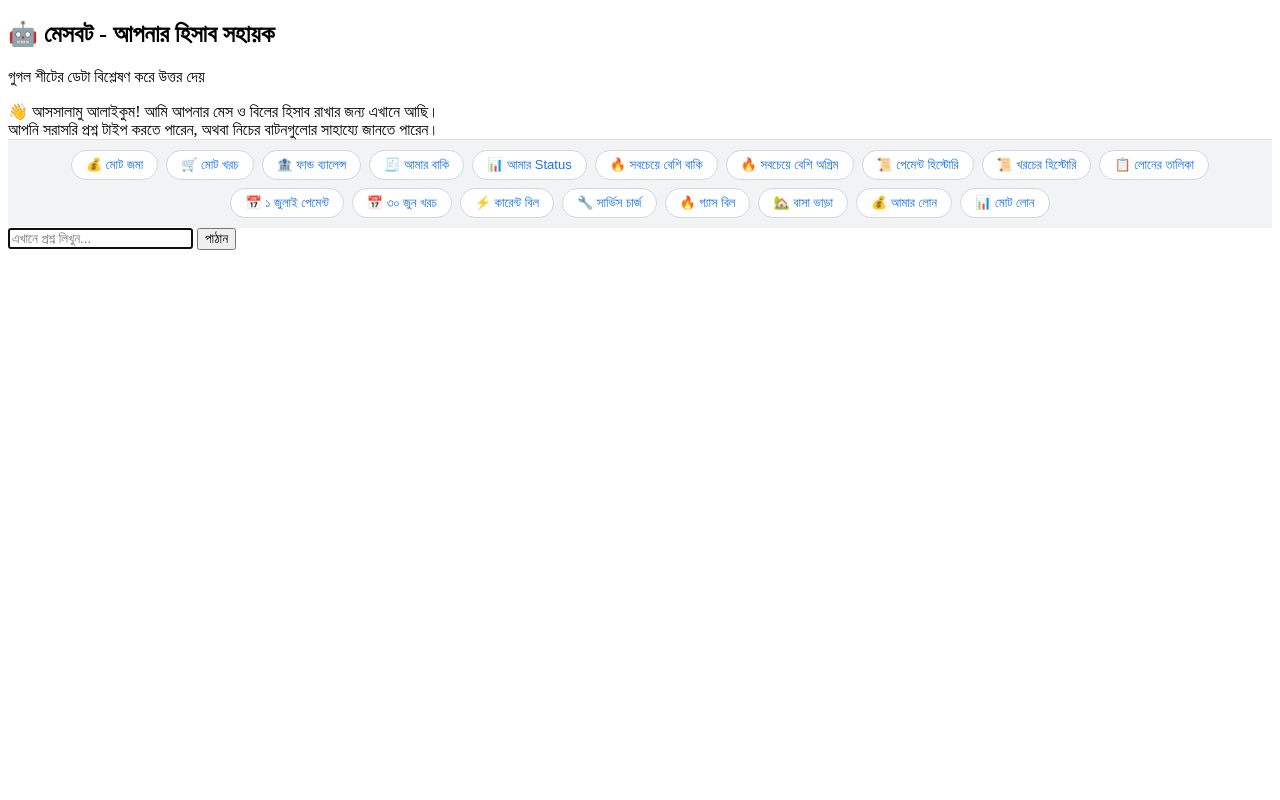
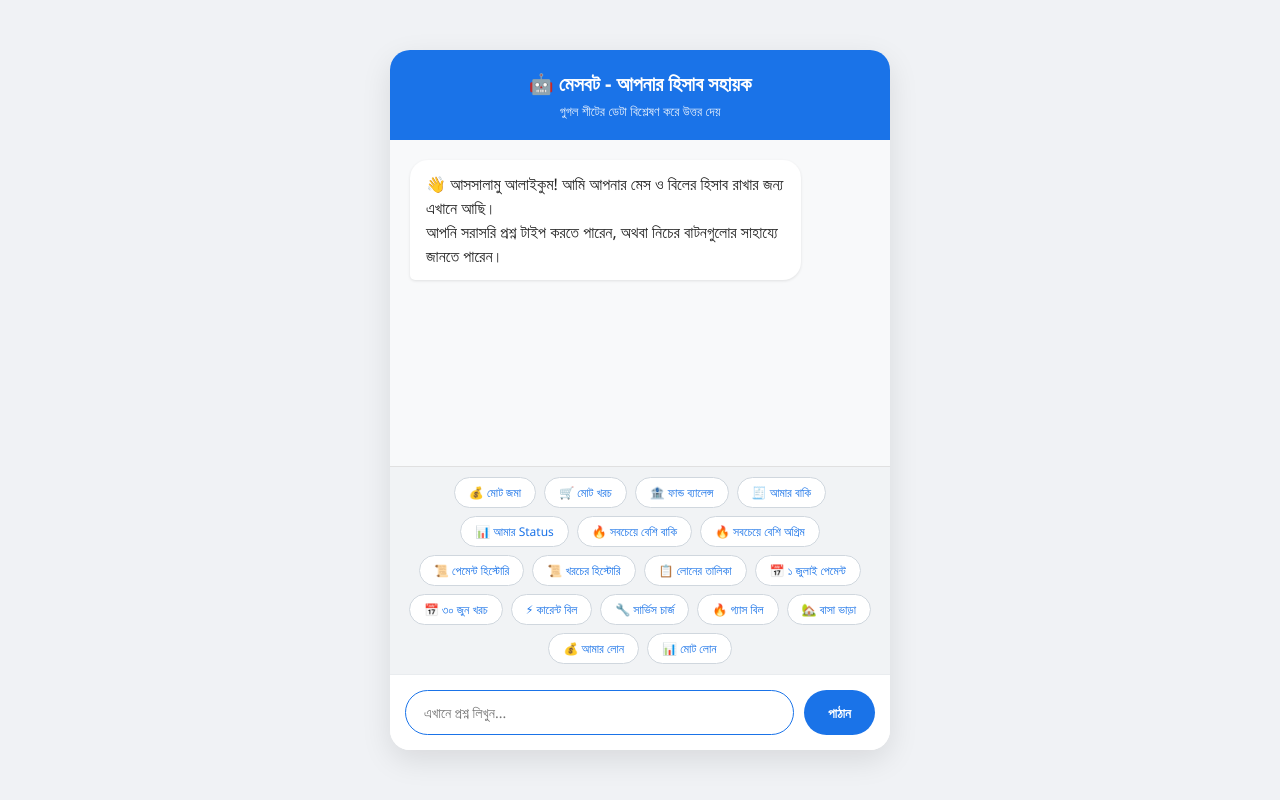
Before and after one commit to mdtamimapps-arch/my-ai-chatbot, a Flask app: page / in a window 1280 px wide. Run offline with Flask 3, Linux system fonts and the light colour scheme.

Commit message:
Update style.css

```diff
--- a/static/style.css
+++ b/static/style.css
@@ -1,6 +1,86 @@
-/* ... আগের সব স্টাইল থাকবে ... */
+* {
+    margin: 0;
+    padding: 0;
+    box-sizing: border-box;
+    font-family: 'Segoe UI', Tahoma, Geneva, Verdana, sans-serif;
+}
 
-/* সাজেশন বাটনের স্টাইল */
+body {
+    background: #f0f2f5;
+    display: flex;
+    justify-content: center;
+    align-items: center;
+    height: 100vh;
+}
+
+.chat-container {
+    width: 500px;
+    max-width: 95%;
+    background: white;
+    border-radius: 20px;
+    box-shadow: 0 10px 30px rgba(0, 0, 0, 0.1);
+    overflow: hidden;
+    display: flex;
+    flex-direction: column;
+    height: 700px;
+}
+
+.chat-header {
+    background: #1a73e8;
+    color: white;
+    padding: 20px;
+    text-align: center;
+}
+
+.chat-header h2 {
+    font-size: 20px;
+    margin-bottom: 5px;
+}
+
+.chat-header p {
+    font-size: 13px;
+    opacity: 0.9;
+}
+
+.chat-box {
+    flex: 1;
+    padding: 20px;
+    overflow-y: auto;
+    background: #f8f9fa;
+}
+
+.message {
+    margin-bottom: 15px;
+    padding: 12px 16px;
+    border-radius: 18px;
+    max-width: 85%;
+    word-wrap: break-word;
+    line-height: 1.5;
+}
+
+.bot-message {
+    background: white;
+    color: #222;
+    align-self: flex-start;
+    border-bottom-left-radius: 5px;
+    box-shadow: 0 1px 3px rgba(0,0,0,0.1);
+}
+
+.user-message {
+    background: #1a73e8;
+    color: white;
+    align-self: flex-end;
+    border-bottom-right-radius: 5px;
+    margin-left: auto;
+}
+
+.typing-indicator {
+    color: #666;
+    font-style: italic;
+    padding: 8px 0;
+}
+
+/* সাজেশন বাটন */
 .suggestions {
     display: flex;
     flex-wrap: wrap;
@@ -16,11 +96,12 @@
     border: 1px solid #d0d7de;
     border-radius: 20px;
     padding: 6px 14px;
-    font-size: 13px;
+    font-size: 12px;
     color: #1a73e8;
     cursor: pointer;
     transition: 0.2s;
     font-weight: 500;
+    white-space: nowrap;
 }
 
 .suggestion-btn:hover {
@@ -32,3 +113,44 @@
 .suggestion-btn:active {
     background: #d2e3fc;
 }
+
+.input-area {
+    display: flex;
+    padding: 15px;
+    background: white;
+    border-top: 1px solid #e9ecef;
+    gap: 10px;
+}
+
+#user-input {
+    flex: 1;
+    padding: 12px 18px;
+    border: 1px solid #ddd;
+    border-radius: 25px;
+    outline: none;
+    font-size: 14px;
+}
+
+#user-input:focus {
+    border-color: #1a73e8;
+}
+
+#send-btn {
+    background: #1a73e8;
+    color: white;
+    border: none;
+    border-radius: 25px;
+    padding: 12px 24px;
+    cursor: pointer;
+    font-weight: 600;
+    transition: 0.3s;
+}
+
+#send-btn:hover {
+    background: #1557b0;
+}
+
+#send-btn:disabled {
+    background: #aaa;
+    cursor: not-allowed;
+}
```
